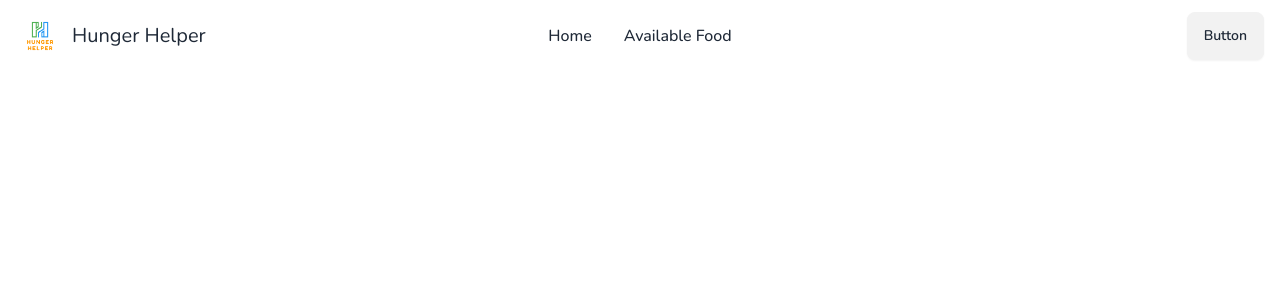
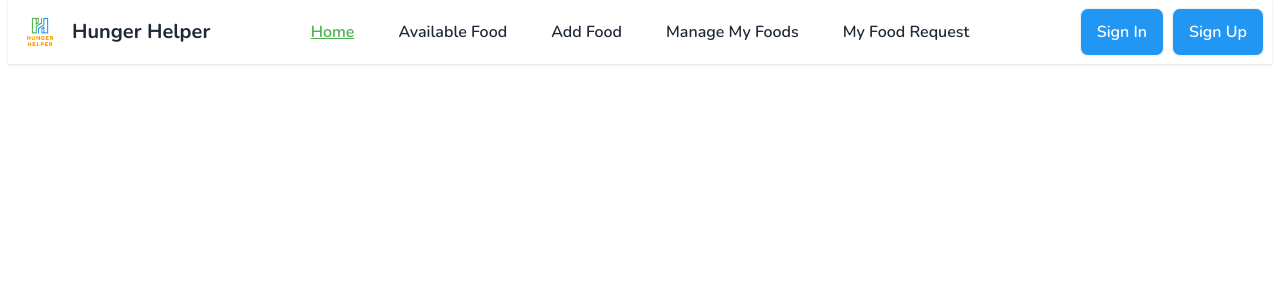
Before and after one commit to yasin-arft/Hunger-Helper-Client, a React (Vite) app: page / in a window 1280 px wide. Shown: the top 300 px of the page. Built offline with nearby package versions, Linux system fonts and the light colour scheme.

Commit message:
nav bar added

```diff
--- a/src/pages/shared/navbar/NavItem.jsx
+++ b/src/pages/shared/navbar/NavItem.jsx
@@ -1,8 +1,16 @@
-import { Link } from "react-router-dom";
+import { NavLink } from "react-router-dom";
 import PropTypes from 'prop-types';
 
 const NavItem = ({ data }) => {
-  return <li className="font-medium text-base"><Link to={data.path}>{data.text}</Link></li>;
+  return (
+    <li className="font-semibold text-base hover:bg-base-300 px-4 py-2 rounded-md">
+      <NavLink to={data.path}
+        className={({ isActive }) => {
+          return isActive ? 'text-green-light underline' : ''
+        }}
+      >{data.text}</NavLink>
+    </li>
+  );
 };
 
 NavItem.propTypes = {
--- a/src/pages/shared/navbar/Navbar.jsx
+++ b/src/pages/shared/navbar/Navbar.jsx
@@ -1,12 +1,21 @@
 import NavItem from "./NavItem";
 import logo from '../../../assets/logo/hunger_helper_logo.png';
-import { NavLink } from "react-router-dom";
+import { Link } from "react-router-dom";
 
 const Navbar = () => {
+  const user = true;
+
   const navItemData = [
     { path: '/', text: 'Home' },
     { path: '/available_food', text: 'Available Food' },
   ]
+
+  // private routes
+  user && navItemData.push(
+    { path: '/add_food', text: 'Add Food' },
+    { path: '/manage_my_food', text: 'Manage My Foods' },
+    { path: '/my_food_request', text: 'My Food Request' },
+  );
 
   const navItems = <>
     {
@@ -15,30 +24,31 @@ const Navbar = () => {
   </>
 
   return (
-    <div className="navbar bg-base-100">
+    <div className="navbar bg-base-100 shadow">
       <div className="navbar-start">
         <div className="dropdown">
           <div tabIndex={0} role="button" className="btn btn-ghost lg:hidden">
             <svg xmlns="http://www.w3.org/2000/svg" className="h-5 w-5" fill="none" viewBox="0 0 24 24" stroke="currentColor"><path strokeLinecap="round" strokeLinejoin="round" strokeWidth="2" d="M4 6h16M4 12h8m-8 6h16" /></svg>
           </div>
-          <ul tabIndex={0} className="menu menu-sm dropdown-content mt-3 z-[1] p-2 shadow bg-base-100 rounded-box w-52">
+          <ul tabIndex={0} className="gap-4 menu-sm dropdown-content mt-3 z-[1] p-2 shadow bg-base-100 rounded-box w-52">
             {navItems}
           </ul>
         </div>
-        <NavLink to={'/'}>
+        <Link to={'/'}>
           <div className="flex gap-2 h-full items-center">
             <img src={logo} alt="logo" className="size-12" />
-            <span className="text-xl">Hunger Helper</span>
+            <span className="text-xl font-bold">Hunger Helper</span>
           </div>
-        </NavLink>
+        </Link>
       </div>
       <div className="navbar-center hidden lg:flex">
-        <ul className="menu menu-horizontal px-1">
+        <ul className="gap-3 menu-horizontal px-1">
           {navItems}
         </ul>
       </div>
-      <div className="navbar-end">
-        <a className="btn">Button</a>
+      <div className="navbar-end gap-2 items-center">
+        <button className="btn bg-blue-light hover:bg-blue-dark text-white font-semibold text-base">Sign In</button>
+        <button className="btn bg-blue-light hover:bg-blue-dark text-white font-semibold text-base">Sign Up</button>
       </div>
     </div>
   );
--- a/tailwind.config.js
+++ b/tailwind.config.js
@@ -8,6 +8,16 @@ export default {
     extend: {
       fontFamily: {
         'nunito': 'Nunito, sans-serif'
+      },
+      colors: {
+        blue: {
+          light: '#2196F3',
+          dark: '#1565C0'
+        },
+        green: {
+          light: '#4CAF50 ',
+          dark: '#388E3C'
+        },
       }
     },
   },
```
